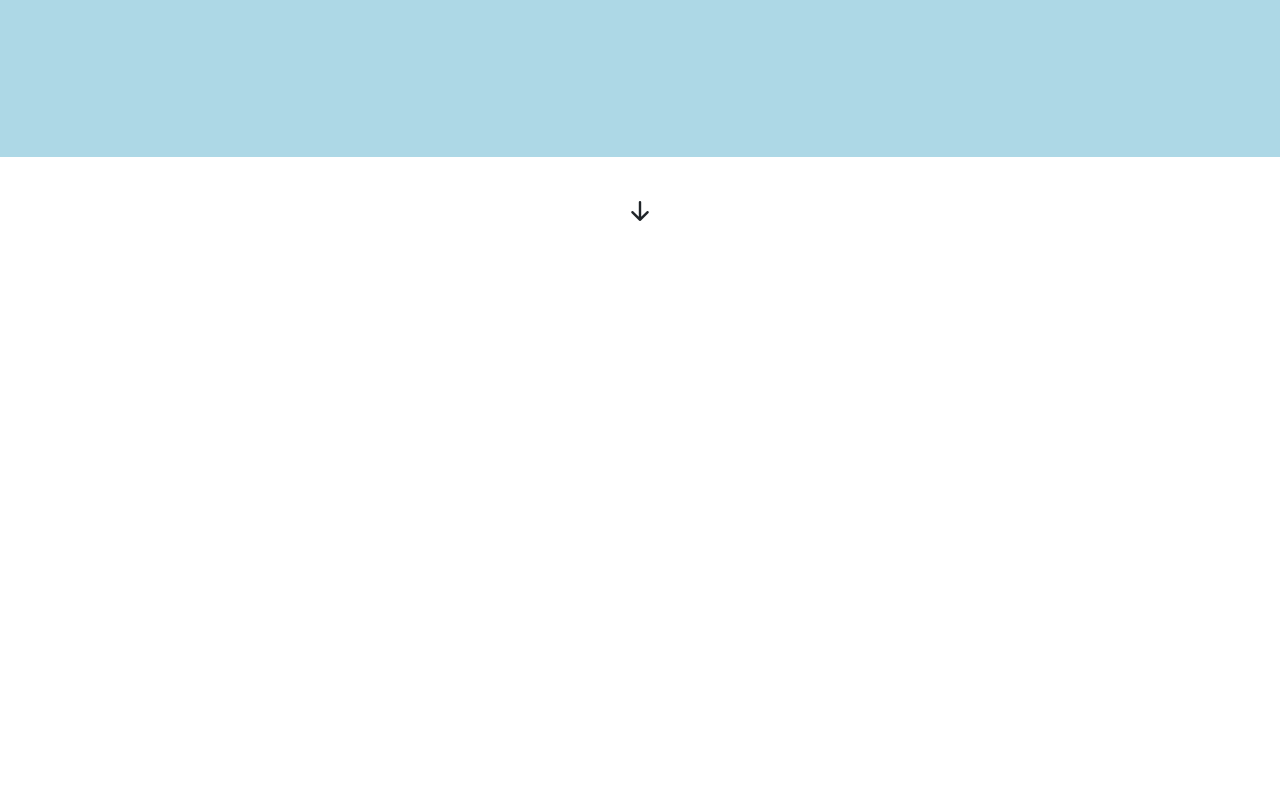
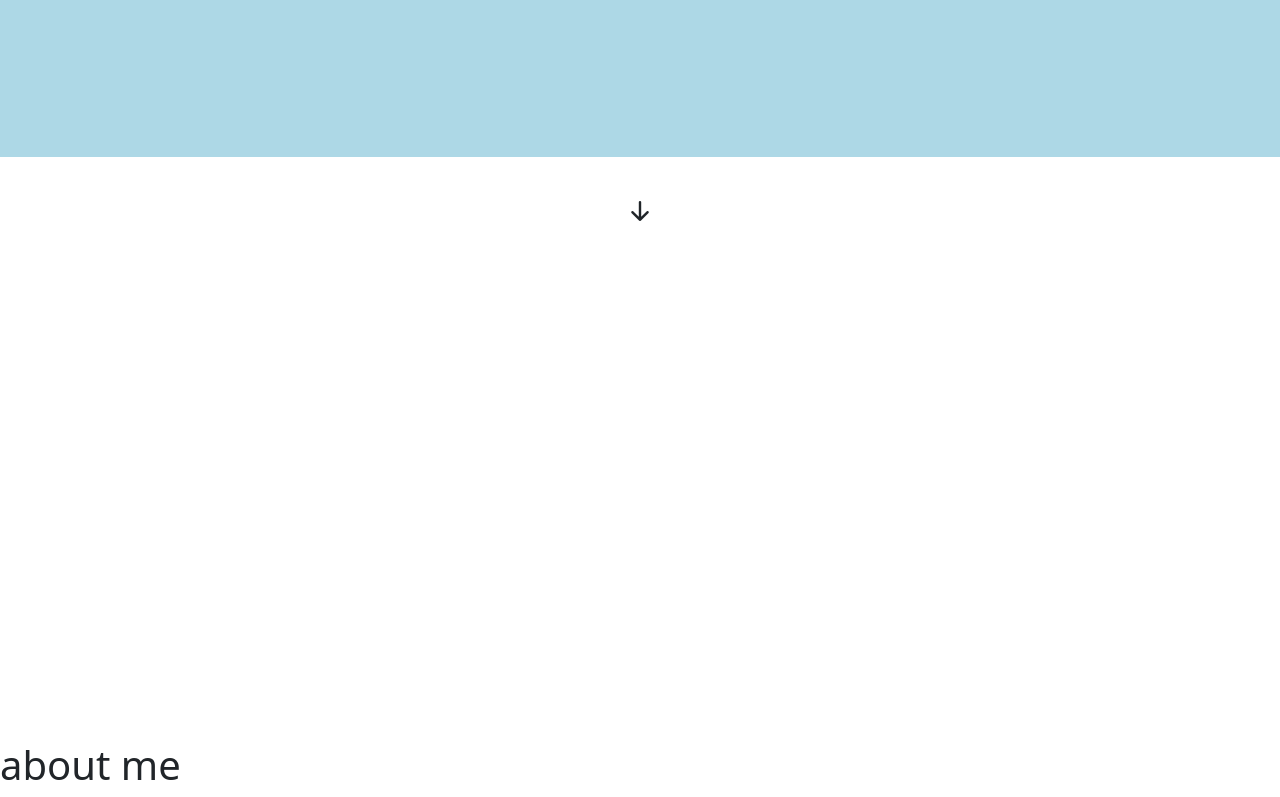
Before and after one commit to nasim-saaidi/nasim-saaidi.github.io, a plain HTML site: page index.html in a window 1280 px wide. Shown: the part 343-1140 px from the top of the page. Before the commit the page ends 800 px from the top, so only its background shows below. Drawn offline with nearby package versions, Linux system fonts and the light colour scheme.

Commit message:
start about me

```diff
--- a/css/style.css
+++ b/css/style.css
@@ -6,3 +6,7 @@
 .center {
     padding-top: 250px;
 }
+
+.about-me {
+    margin-top: 500px;
+}
--- a/index.html
+++ b/index.html
@@ -39,9 +39,15 @@
   <br>
   <div class="container-fluid">
     <div class="row">
-      <div class="col-md-12 text-center"><i class="fs-1 bi bi-arrow-down-short"></i></div>
+      <div class="col-md-12 text-center"> <a href=""><i class="fs-1 text-dark bi bi-arrow-down-short"></i></a></div>
     </div>
   </div>
+
+
+
+
+
+  <h1 class="about-me"> about me </h1>
 </body>
 
 </html>
```
